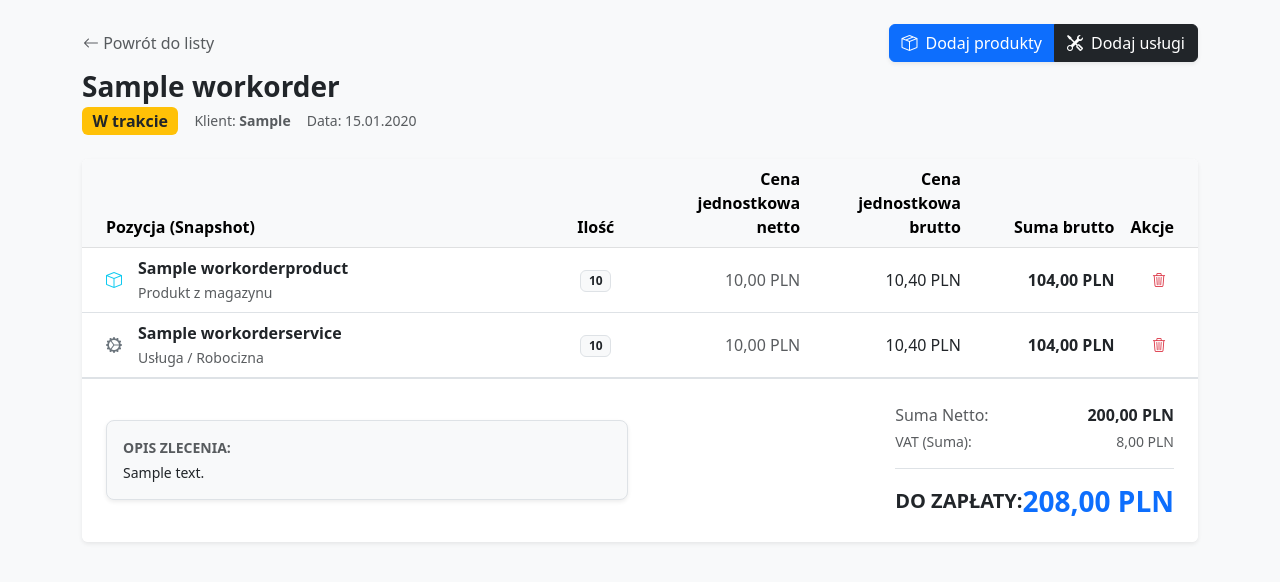
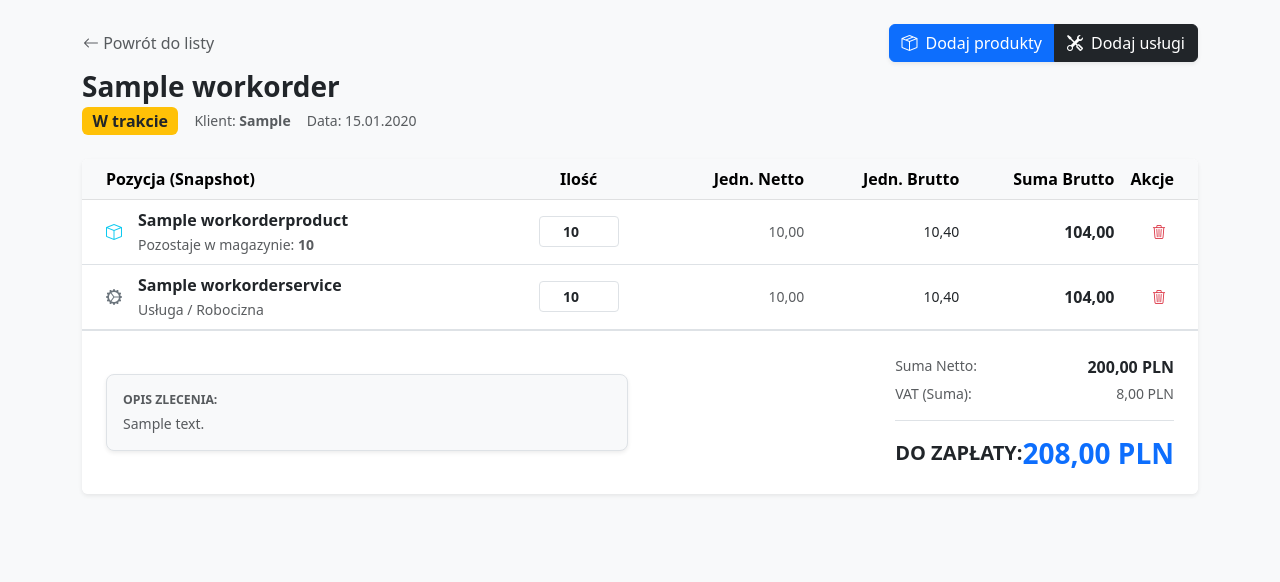
Before and after one commit to MateuszWcislo/inventory-monitoring, a Django app: page /work_orders/00000000-0000-0000-0000-000000000001/ in a window 1280 px wide. Shown: the part 81-663 px from the top of the page. Run offline with Django 5.2, Linux system fonts and the light colour scheme; a user stored in the database is signed in; tables that the repository leaves empty hold one stand-in row (values such as "Sample post"); some libraries are stand-ins or nearby versions.

Commit message:
Zlecenia i usługi

```diff
--- a/work_orders/templates/work_orders/work_order_detail.html
+++ b/work_orders/templates/work_orders/work_order_detail.html
@@ -1,4 +1,5 @@
 {% extends 'base.html' %}
+{% load l10n %}
 
 {% block content %}
 <div class="d-flex justify-content-between align-items-start mb-4">
@@ -53,17 +54,18 @@
                         <table class="table align-middle mb-0">
                             <thead class="table-light">
                                 <tr>
-                                    <th class="ps-4" style="width: 45%;">Pozycja (Snapshot)</th>
-                                    <th class="text-center" style="width: 10%;">Ilość</th>
-                                    <th class="text-end" style="width: 15%;">Cena jednostkowa netto</th>
-                                    <th class="text-end" style="width: 15%;">Cena jednostkowa brutto</th>
-                                    <th class="text-end" style="width: 20%;">Suma brutto</th>
-                                    <th class="text-end pe-4" style="width: 10%;">
+                                    <th class="ps-4" style="width: 40%;">Pozycja (Snapshot)</th>
+                                    <th class="text-center" style="width: 15%;">Ilość</th>
+                                    <th class="text-end" style="width: 15%;">Jedn. Netto</th>
+                                    <th class="text-end" style="width: 15%;">Jedn. Brutto</th>
+                                    <th class="text-end" style="width: 15%;">Suma Brutto</th>
+                                    <th class="text-end pe-4" style="width: 5%;">
                                         {% if order.status == 'IN_PROGRESS' %}Akcje{% endif %}
                                     </th>
                                 </tr>
                             </thead>
                             <tbody>
+                                {# PRODUKTY #}
                                 {% for item in order.items.all %}
                                 <tr>
                                     <td class="ps-4">
@@ -71,16 +73,32 @@
                                             <i class="bi bi-box text-info me-3"></i>
                                             <div>
                                                 <div class="fw-bold">{{ item.name_snapshot }}</div>
-                                                <small class="text-muted">Produkt z magazynu</small>
+                                                <small class="text-muted small">Pozostaje w magazynie: <strong>{{ item.product_batch.current_stock }}</strong></small>
                                             </div>
                                         </div>
                                     </td>
                                     <td class="text-center">
-                                        <span class="badge bg-light text-dark border">{{ item.quantity }}</span>
+                                        {% if order.status == 'IN_PROGRESS' %}
+                                            <input type="number"
+                                               name="quantity"
+                                               value="{{ item.quantity }}"
+                                               min="1"
+                                               max="{{ item.quantity|add:item.product_batch.current_stock|unlocalize }}"
+                                               class="form-control form-control-sm mx-auto text-center fw-bold"
+                                               style="width: 80px;"
+                                               inputmode="numeric"
+                                               hx-post="{% url 'update_product_quantity' item.id %}"
+                                               hx-trigger="change, keyup delay:500ms"
+                                               hx-swap="none"
+                                               {# TRIK: Resetuje do poprzedniej wartości i pokazuje alert przy błędzie #}
+                                               hx-on::response-error="this.value = {{ item.quantity|unlocalize }}; alert('Błąd: Brak wystarczającej ilości towaru w tej partii!');">
+                                        {% else %}
+                                            <span class="badge bg-light text-dark border">{{ item.quantity }}</span>
+                                        {% endif %}
                                     </td>
-                                    <td class="text-end text-muted">{{ item.unit_price_net|floatformat:2 }} PLN</td>
-                                    <td class="text-end">{{ item.unit_price_gross|floatformat:2 }} PLN</td>
-                                    <td class="text-end fw-bold">{{ item.total_price_gross|floatformat:2 }} PLN</td>
+                                    <td class="text-end text-muted small">{{ item.unit_price_net|floatformat:2 }}</td>
+                                    <td class="text-end small">{{ item.unit_price_gross|floatformat:2 }}</td>
+                                    <td class="text-end fw-bold">{{ item.total_price_gross|floatformat:2 }}</td>
                                     <td class="text-end pe-4">
                                         {% if order.status == 'IN_PROGRESS' %}
                                         <button class="btn btn-sm btn-outline-danger border-0"
@@ -94,6 +112,7 @@
                                 </tr>
                                 {% endfor %}
 
+                                {# USŁUGI #}
                                 {% for s in order.services.all %}
                                 <tr>
                                     <td class="ps-4">
@@ -101,20 +120,34 @@
                                             <i class="bi bi-gear-wide-connected text-secondary me-3"></i>
                                             <div>
                                                 <div class="fw-bold">{{ s.name_snapshot }}</div>
-                                                <small class="text-muted">Usługa / Robocizna</small>
+                                                <small class="text-muted small">Usługa / Robocizna</small>
                                             </div>
                                         </div>
                                     </td>
                                     <td class="text-center">
-                                        <span class="badge bg-light text-dark border">{{ s.quantity }}</span>
+                                        {% if order.status == 'IN_PROGRESS' %}
+                                            <input type="number"
+                                                   name="quantity"
+                                                   value="{{ s.quantity }}"
+                                                   min="1"
+                                                   class="form-control form-control-sm mx-auto text-center fw-bold"
+                                                   style="width: 80px;"
+                                                   inputmode="numeric"
+                                                   hx-post="{% url 'update_service_quantity' s.id %}"
+                                                   hx-trigger="change, keyup delay:500ms"
+                                                   hx-swap="none">
+                                        {% else %}
+                                            <span class="badge bg-light text-dark border">{{ s.quantity }}</span>
+                                        {% endif %}
                                     </td>
-                                    <td class="text-end text-muted">{{ s.unit_price_net|floatformat:2 }} PLN</td>
-                                    <td class="text-end">{{ s.unit_price_gross|floatformat:2 }} PLN</td>
-                                    <td class="text-end fw-bold">{{ s.total_price_gross|floatformat:2 }} PLN </td>                                    <td class="text-end pe-4">
+                                    <td class="text-end text-muted small">{{ s.unit_price_net|floatformat:2 }}</td>
+                                    <td class="text-end small">{{ s.unit_price_gross|floatformat:2 }}</td>
+                                    <td class="text-end fw-bold">{{ s.total_price_gross|floatformat:2 }}</td>
+                                    <td class="text-end pe-4">
                                         {% if order.status == 'IN_PROGRESS' %}
                                         <button class="btn btn-sm btn-outline-danger border-0"
                                                 hx-post="{% url 'remove_service_item' s.id %}"
-                                                hx-confirm="Usunąć usługę ze zlecenia?"
+                                                hx-confirm="Usunąć usługę?"
                                                 hx-swap="none">
                                             <i class="bi bi-trash3"></i>
                                         </button>
@@ -125,7 +158,7 @@
 
                                 {% if not order.items.all and not order.services.all %}
                                 <tr>
-                                    <td colspan="5" class="text-center py-5 text-muted">
+                                    <td colspan="6" class="text-center py-5 text-muted">
                                         <i class="bi bi-info-circle me-2"></i> Zlecenie jest puste.
                                     </td>
                                 </tr>
@@ -137,18 +170,18 @@
                     <div class="card-footer bg-white border-top p-4">
                         <div class="row align-items-center">
                             <div class="col-md-6">
-                                <div class="p-3 bg-light rounded-3 shadow-sm border">
-                                    <small class="fw-bold text-uppercase text-muted d-block mb-1">Opis zlecenia:</small>
-                                    <div class="small">{{ order.description|default:"Brak dodatkowego opisu." }}</div>
+                                <div class="p-3 bg-light rounded-3 shadow-sm border text-muted small">
+                                    <small class="fw-bold text-uppercase d-block mb-1">Opis zlecenia:</small>
+                                    {{ order.description|default:"Brak opisu." }}
                                 </div>
                             </div>
                             <div class="col-md-6 text-end">
                                 <div class="d-inline-block text-start" style="min-width: 250px;">
                                     <div class="d-flex justify-content-between mb-1">
-                                        <span class="text-muted">Suma Netto:</span>
+                                        <span class="text-muted small">Suma Netto:</span>
                                         <span class="fw-bold">{{ order.total_net|floatformat:2 }} PLN</span>
                                     </div>
-                                   <div class="d-flex justify-content-between mb-3 text-muted small">
+                                    <div class="d-flex justify-content-between mb-3 text-muted small">
                                         <span>VAT (Suma):</span>
                                         <span>{{ order.total_vat|floatformat:2 }} PLN</span>
                                     </div>
--- a/work_orders/urls.py
+++ b/work_orders/urls.py
@@ -2,17 +2,28 @@ from django.urls import path
 from . import views
 
 urlpatterns = [
+    # Główne zlecenia
     path('', views.work_order_list, name='work_order_list'),
-    path('create/', views.work_order_create, name='work_order_create'),  # DODAJ TO
+    path('create/', views.work_order_create, name='work_order_create'),
     path('<uuid:pk>/', views.work_order_detail, name='work_order_detail'),
+    path('delete/<uuid:pk>/', views.work_order_delete, name='work_order_delete'),
+    path('complete/<uuid:pk>/', views.work_order_complete, name='work_order_complete'),
+
+    # Wybór produktów i usług (Modale)
+    path('<uuid:pk>/picker/products/', views.get_product_picker, name='get_product_picker'),
+    path('<uuid:pk>/picker/services/', views.get_service_picker, name='get_service_picker'),
+
+    # Dodawanie pozycji
     path('<uuid:pk>/add-product/', views.add_product_item, name='add_product_item'),
     path('<uuid:pk>/add-service/', views.add_service_item, name='add_service_item'),
-    path('remove-product/<int:item_id>/', views.remove_product_item, name='remove_product_item'),
-    path('complete/<uuid:pk>/', views.work_order_complete, name='work_order_complete'),
-    path('<uuid:pk>/picker/products/', views.get_product_picker, name='get_product_picker'),
-    path('<uuid:pk>/picker/services/', views.get_service_picker, name='get_service_picker'),
     path('<uuid:pk>/add-multiple-products/', views.add_multiple_products, name='add_multiple_products'),
     path('<uuid:pk>/add-multiple-services/', views.add_multiple_services, name='add_multiple_services'),
+
+    # Aktualizacja ilości (INLINE) - TEGO BRAKOWAŁO
+    path('item/product/<int:item_id>/update/', views.update_product_quantity, name='update_product_quantity'),
+    path('item/service/<int:item_id>/update/', views.update_service_quantity, name='update_service_quantity'),
+
+    # Usuwanie pozycji
+    path('remove-product/<int:item_id>/', views.remove_product_item, name='remove_product_item'),
     path('remove-service/<int:item_id>/', views.remove_service_item, name='remove_service_item'),
-    path('delete/<uuid:pk>/', views.work_order_delete, name='work_order_delete'),
 ]
--- a/work_orders/views.py
+++ b/work_orders/views.py
@@ -138,7 +138,7 @@ def add_service_item(request, pk):
         order=order,
         service=service_obj,
         name_snapshot=service_obj.name,
-        price_net=service_obj.net_price,
+        unit_price_net=service_obj.unit_price_net,
         vat_rate=service_obj.vat_rate
     )
     return HttpResponse("", headers={'HX-Trigger': 'orderUpdated'})
@@ -164,17 +164,17 @@ def get_service_picker(request, pk):
         'services': services
     })
 
+
+# work_orders/views.py
+
 @login_required
 @require_POST
 def add_multiple_products(request, pk):
     order = get_object_or_404(WorkOrder, pk=pk, tenant=request.user.tenant)
+    if order.status != 'IN_PROGRESS':
+        return HttpResponse("Zlecenie zamknięte", status=403)
 
-    if order.status != 'IN_PROGRESS':
-        return HttpResponse("Zlecenie jest zamknięte", status=403)
-
-    # Pobieramy słownik id_partii -> ilość z POST
     batch_ids = request.POST.getlist('batch_ids')
-
     for b_id in batch_ids:
         qty_str = request.POST.get(f'qty_{b_id}', '0')
         quantity = int(qty_str) if qty_str.isdigit() else 0
@@ -183,17 +183,22 @@ def add_multiple_products(request, pk):
             batch = get_object_or_404(ProductBatch, id=b_id, tenant=request.user.tenant)
 
             if batch.current_stock >= quantity:
-                WorkOrderProduct.objects.create(
-                    order=order,
-                    product_batch=batch,
-                    name_snapshot=f"{batch.product.name}",  # Usunąłem batch_number
-                    unit_price_net=batch.net_price,
-                    vat_rate=Decimal('23.00'),
-                    quantity=quantity
-                )
+                # SZUKAMY CZY JUŻ JEST
+                existing_item = WorkOrderProduct.objects.filter(order=order, product_batch=batch).first()
+                if existing_item:
+                    existing_item.quantity += quantity
+                    existing_item.save()
+                else:
+                    WorkOrderProduct.objects.create(
+                        order=order,
+                        product_batch=batch,
+                        name_snapshot=f"{batch.product.name}",
+                        unit_price_net=batch.net_price,
+                        vat_rate=Decimal('23.00'),
+                        quantity=quantity
+                    )
                 batch.current_stock -= quantity
                 batch.save()
-
     return HttpResponse("", headers={'HX-Trigger': 'orderUpdated'})
 
 
@@ -201,27 +206,76 @@ def add_multiple_products(request, pk):
 @require_POST
 def add_multiple_services(request, pk):
     order = get_object_or_404(WorkOrder, pk=pk, tenant=request.user.tenant)
-
-    if order.status != 'IN_PROGRESS':
-        return HttpResponse("Zlecenie jest zamknięte", status=403)
-
     service_ids = request.POST.getlist('service_ids')
 
     for s_id in service_ids:
-        # Pobieramy ilość dla danej usługi
         qty_str = request.POST.get(f'qty_{s_id}', '0')
         quantity = int(qty_str) if qty_str.isdigit() else 0
 
         if quantity > 0:
             service_obj = get_object_or_404(Service, id=s_id, tenant=request.user.tenant)
-            WorkOrderService.objects.create(
+            # SZUKAMY CZY JUŻ JEST (po usłudze i cenie - jeśli cena się różni, lepiej mieć osobne linie)
+            existing_item = WorkOrderService.objects.filter(
                 order=order,
                 service=service_obj,
-                name_snapshot=service_obj.name,
-                price_net=service_obj.net_price,
-                vat_rate=service_obj.vat_rate,
-                quantity=quantity  # Zapisujemy ilość
-            )
+                unit_price_net=service_obj.net_price
+            ).first()
+
+            if existing_item:
+                existing_item.quantity += quantity
+                existing_item.save()
+            else:
+                WorkOrderService.objects.create(
+                    order=order,
+                    service=service_obj,
+                    name_snapshot=service_obj.name,
+                    unit_price_net=service_obj.net_price,
+                    vat_rate=service_obj.vat_rate,
+                    quantity=quantity
+                )
+    return HttpResponse("", headers={'HX-Trigger': 'orderUpdated'})
+
+
+@login_required
+@require_POST
+def update_product_quantity(request, item_id):
+    item = get_object_or_404(WorkOrderProduct, id=item_id, order__tenant=request.user.tenant)
+    batch = item.product_batch
+    old_qty = item.quantity  # Zapamiętujemy starą wartość
+
+    try:
+        new_qty = int(request.POST.get('quantity', old_qty))
+    except (ValueError, TypeError):
+        new_qty = old_qty
+
+    diff = new_qty - old_qty
+
+    if diff > 0 and batch.current_stock < diff:
+        # BŁĄD: Brak towaru.
+        # Zwracamy status 400, ale też przesyłamy starą wartość w body
+        response = HttpResponse(str(old_qty), status=400)
+        # Dodajemy nagłówek, który wywoła alert u użytkownika
+        response['HX-Trigger'] = 'qtyError'
+        return response
+
+    # ... reszta logiki zapisu (jak wcześniej) ...
+    if diff > 0:
+        batch.current_stock -= diff
+    else:
+        batch.current_stock += abs(diff)
+
+    item.quantity = new_qty
+    batch.save()
+    item.save()
+
+    return HttpResponse(str(item.quantity), headers={'HX-Trigger': 'orderUpdated'})
+
+@login_required
+@require_POST
+def update_service_quantity(request, item_id):
+    item = get_object_or_404(WorkOrderService, id=item_id, order__tenant=request.user.tenant)
+    item.quantity = int(request.POST.get('quantity', item.quantity))
+    item.save()
     return HttpResponse("", headers={'HX-Trigger': 'orderUpdated'})
 
 
```
